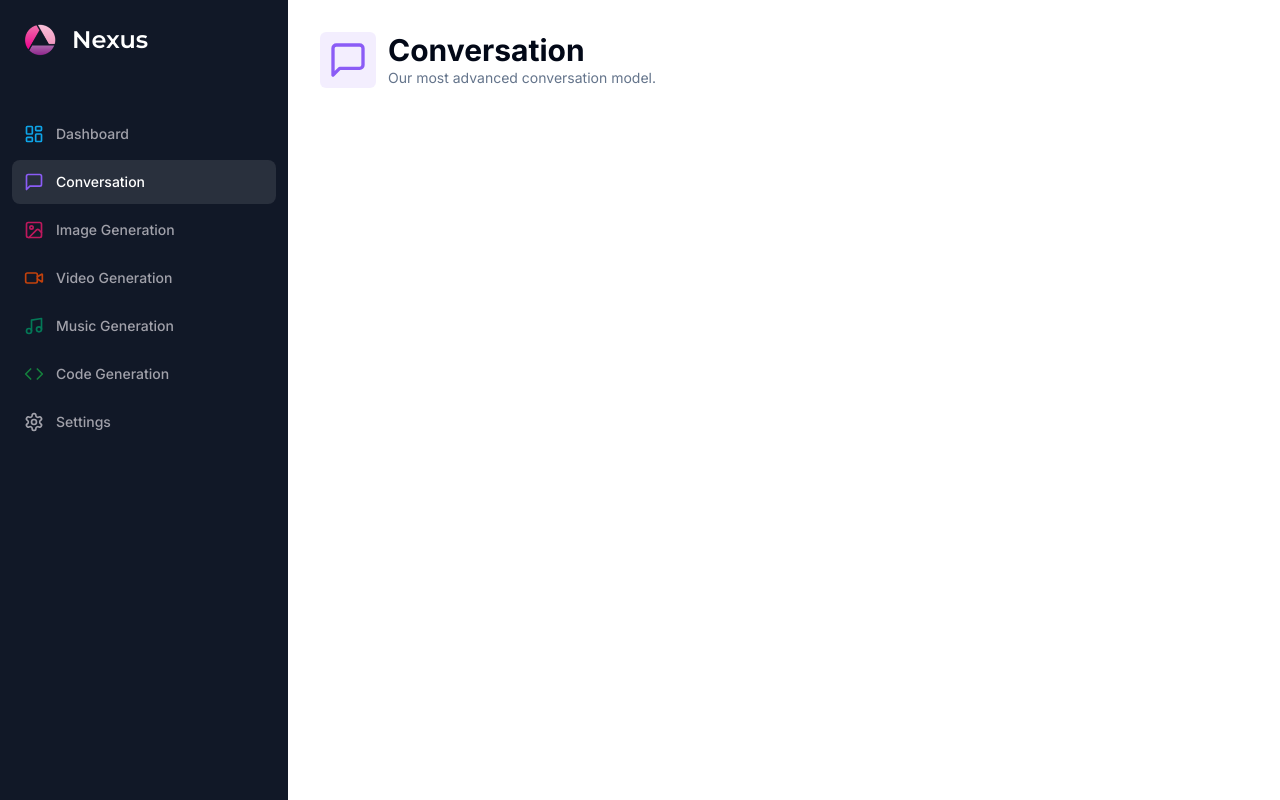
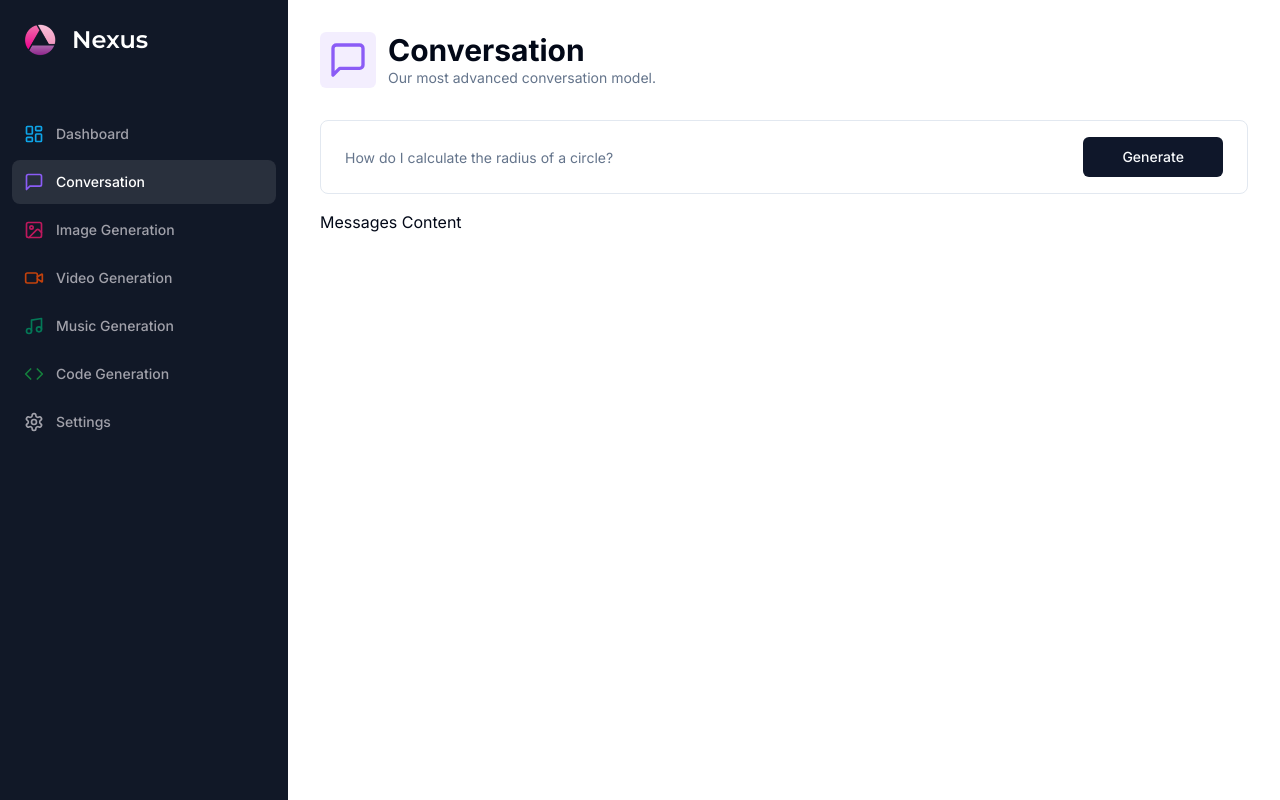
Before and after one commit to DarshilDhandhiya/ai-nexus, a Next.js app: page /conversation in a window 1280 px wide. Built offline with nearby package versions, Linux system fonts and the light colour scheme.

Commit message:
Form Created

```diff
--- /dev/null
+++ b/app/(dashboard)/(routes)/conversation/constants.ts
@@ -0,0 +1,5 @@
+import * as z from "zod";
+
+export const formSchema = z.object({
+    prompt: z.string().min(1, { message: "Prompt is required", }),
+});
--- a/app/(dashboard)/(routes)/conversation/page.tsx
+++ b/app/(dashboard)/(routes)/conversation/page.tsx
@@ -3,15 +3,27 @@
 import * as z from "zod";
 import { MessageSquare } from "lucide-react";
 import { useForm } from "react-hook-form";
+import { zodResolver } from "@hookform/resolvers/zod";
 
 import { Heading } from "@/components/ui/heading";
+import { Button } from "@/components/ui/button";
+import { Input } from "@/components/ui/input";
+import { Form, FormControl, FormField, FormItem } from "@/components/ui/form";
+
+import { formSchema } from "./constants"
 
 const Conversation = () => {
-    const form = useForm({
+    const form = useForm<z.infer<typeof formSchema>>({
+        resolver: zodResolver(formSchema),
         defaultValues: {
             prompt: ""
         }
     });
+
+    const isLoading = form.formState.isSubmitting;
+    const onSubmit = async (values: z.infer<typeof formSchema>) => {
+        console.log(values);
+    }
 
     return (
         <div>
@@ -23,7 +35,24 @@
                 bgColor="bg-violet-500/10"
             />
             <div className="px-4 lg:px-8">
-
+                <div>
+                    <Form {...form}>
+                        <form onSubmit={form.handleSubmit(onSubmit)}
+                        className="rounded-lg border w-full p-4 px-3 md:px-6 focus-within:shadow-sm grid grid-cols-12 gap-2 ">
+                            <FormField name="prompt" render={({ field }) => (
+                                <FormItem className="col-span-12 lg:col-span-10">
+                                    <FormControl className="m-0 p-0">
+                                    <Input className="border-0 outline-none focus-visible:ring-0 focus-visible:ring-transparent" disabled={isLoading} placeholder="How do I calculate the radius of a circle?" {...field}/>
+                                    </FormControl>
+                                </FormItem>
+                            )}/>
+                            <Button className="col-span-12 lg:col-span-2 w-full" disabled={isLoading}>Generate</Button>
+                        </form>
+                    </Form>
+                </div>
+                <div className="space-y-4 mt-4">
+                            Messages Content
+                </div>
             </div>
         </div>
      );
--- /dev/null
+++ b/components/ui/input.tsx
@@ -0,0 +1,25 @@
+import * as React from "react"
+
+import { cn } from "@/lib/utils"
+
+export interface InputProps
+  extends React.InputHTMLAttributes<HTMLInputElement> {}
+
+const Input = React.forwardRef<HTMLInputElement, InputProps>(
+  ({ className, type, ...props }, ref) => {
+    return (
+      <input
+        type={type}
+        className={cn(
+          "flex h-10 w-full rounded-md border border-input bg-background px-3 py-2 text-sm ring-offset-background file:border-0 file:bg-transparent file:text-sm file:font-medium placeholder:text-muted-foreground focus-visible:outline-none focus-visible:ring-2 focus-visible:ring-ring focus-visible:ring-offset-2 disabled:cursor-not-allowed disabled:opacity-50",
+          className
+        )}
+        ref={ref}
+        {...props}
+      />
+    )
+  }
+)
+Input.displayName = "Input"
+
+export { Input }
```
